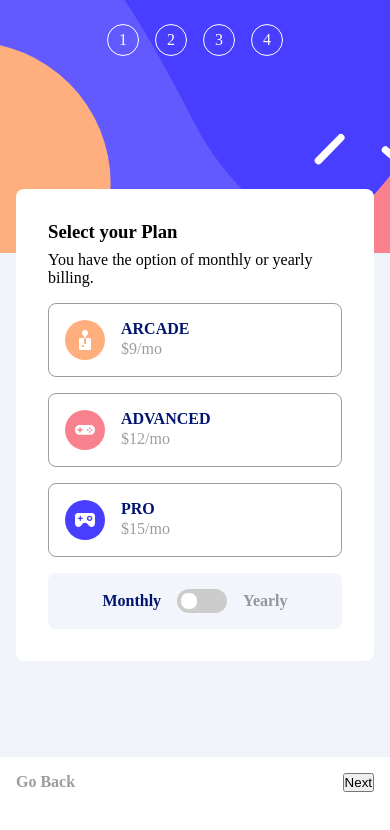
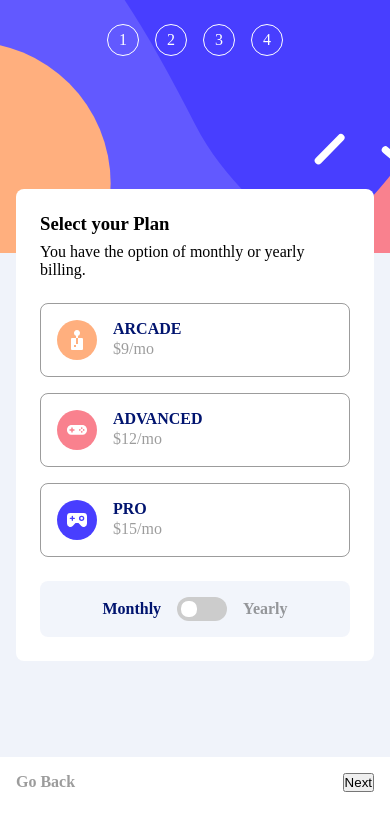
Before and after one commit to nkululek0/multi-step-form, a React (Vite) app: page /select-plan in a window 390 px wide. Shown: the top 830 px of the page. Built offline with nearby package versions, Linux system fonts and the light colour scheme.

Commit message:
(Update): mobile-styling -> adjusts margin between plans on select plan component

```diff
--- a/src/components/select-plan/Select-Plan.module.css
+++ b/src/components/select-plan/Select-Plan.module.css
@@ -8,10 +8,10 @@
     bottom: 5rem;
     display: flex;
     flex-direction: column;
-    gap: 1rem;
+    gap: 1.5rem;
     background-color: #fff;
     margin: 1rem;
-    padding: 2rem;
+    padding: 1.5rem;
     border-radius: 8px;
 }
 
```
